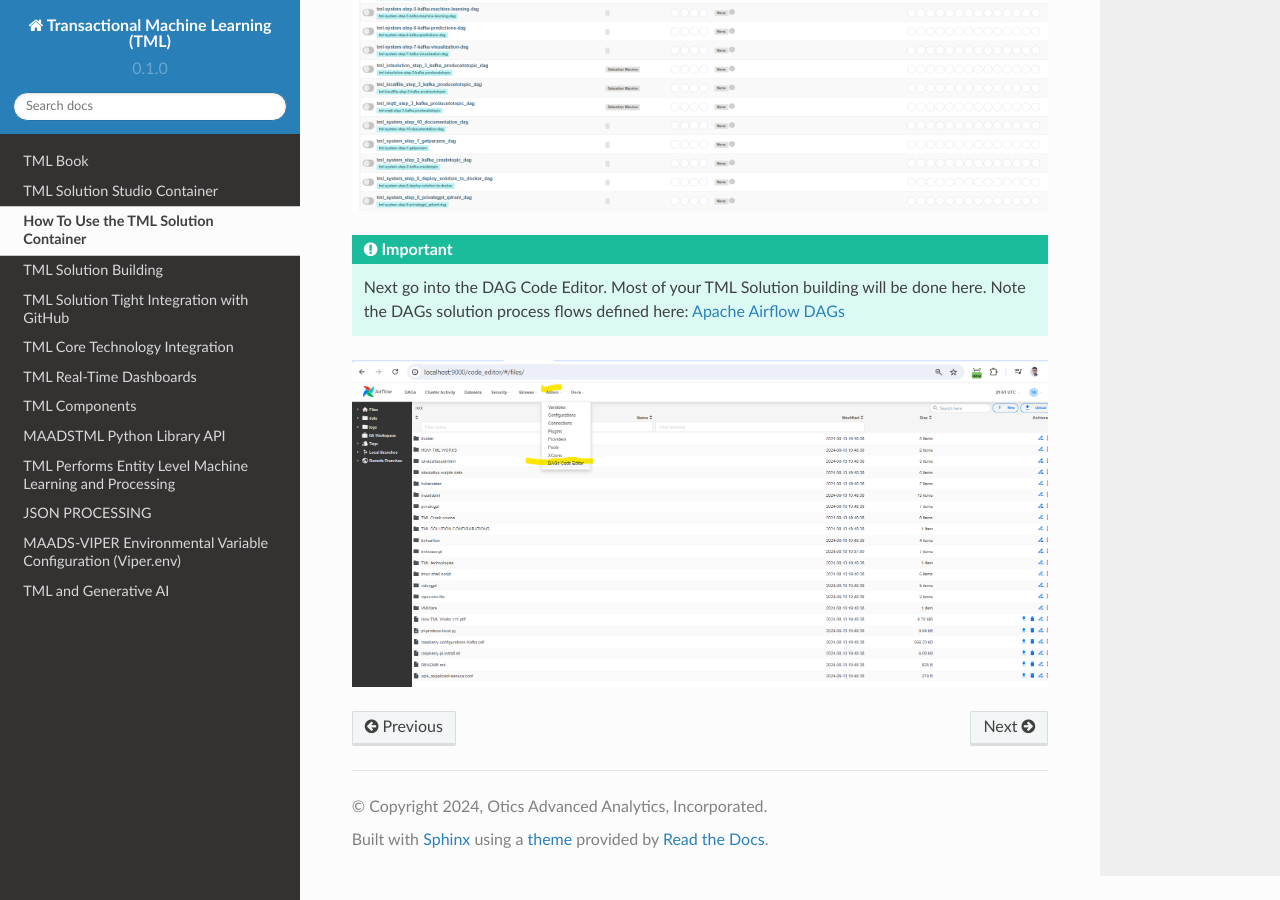
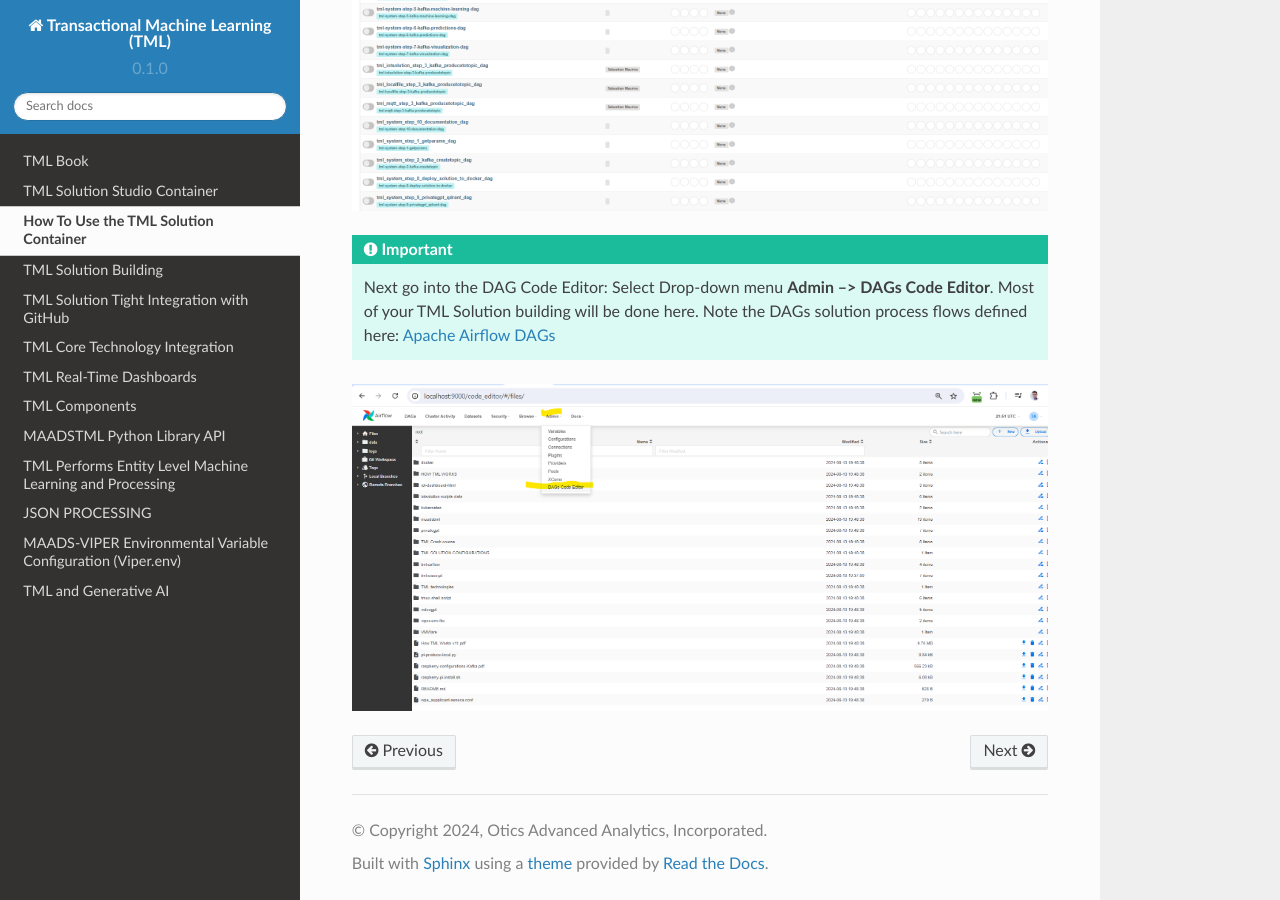
Before and after one commit to smaurice101/readthedocs, a Sphinx documentation site: the page built from docs/source/howtouse.rst, in a window 1280 px wide and 900 px high, scrolled down 1413 px. Built offline with Sphinx 7.4.7 and the Read the Docs theme 2.0.0, drawn with Linux system fonts in a browser that asks for light colours.

Commit message:
Update howtouse.rst

```diff
--- a/docs/source/howtouse.rst
+++ b/docs/source/howtouse.rst
@@ -25,7 +25,7 @@
 
 .. important::
 
-   Next go into the DAG Code Editor.  Most of your TML Solution building will be done here.  Note the DAGs solution process flows defined here: :ref:`Apache
-   Airflow DAGs`
+   Next go into the DAG Code Editor: Select Drop-down menu **Admin --> DAGs Code Editor**.  Most of your TML Solution building will be done here.  Note the DAGs
+   solution process flows defined here: :ref:`Apache Airflow DAGs`
 
 .. figure:: ts4.png
```
